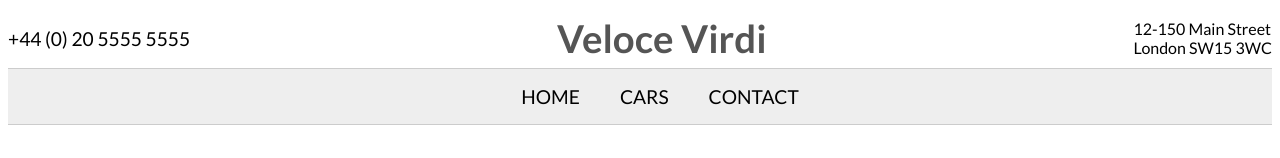
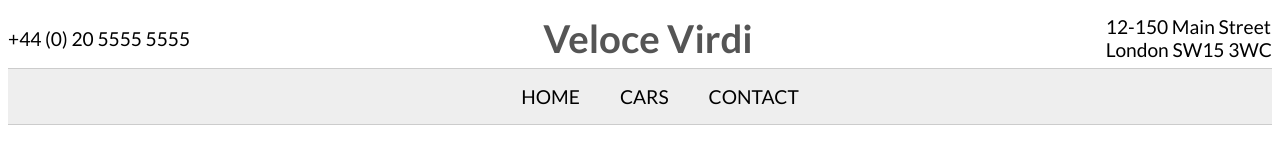
Before and after one commit to sukh-virdi-mhra/car-website-v2, a React (Create React App) app in the folder frontend/: page / in a window 1280 px wide. Shown: the top 158 px of the page. Built offline with nearby package versions, Linux system fonts and the light colour scheme.

Commit message:
update location in header

```diff
--- a/frontend/src/components/Header.js
+++ b/frontend/src/components/Header.js
@@ -14,10 +14,12 @@ const Header = () => {
       <Link style={{ textDecoration: "none" }} to="/">
         <h1>Veloce Virdi</h1>
       </Link>
-      <div className="header-right">
-        <div>12-150 Main Street</div>
-        <div> London SW15 3WC</div>
-      </div>
+      <Link style={{ textDecoration: "none" }} to="/location">
+        <div className="header-right">
+          <div>12-150 Main Street</div>
+          <div>London SW15 3WC</div>
+        </div>
+      </Link>
     </div>
   );
 };
```
